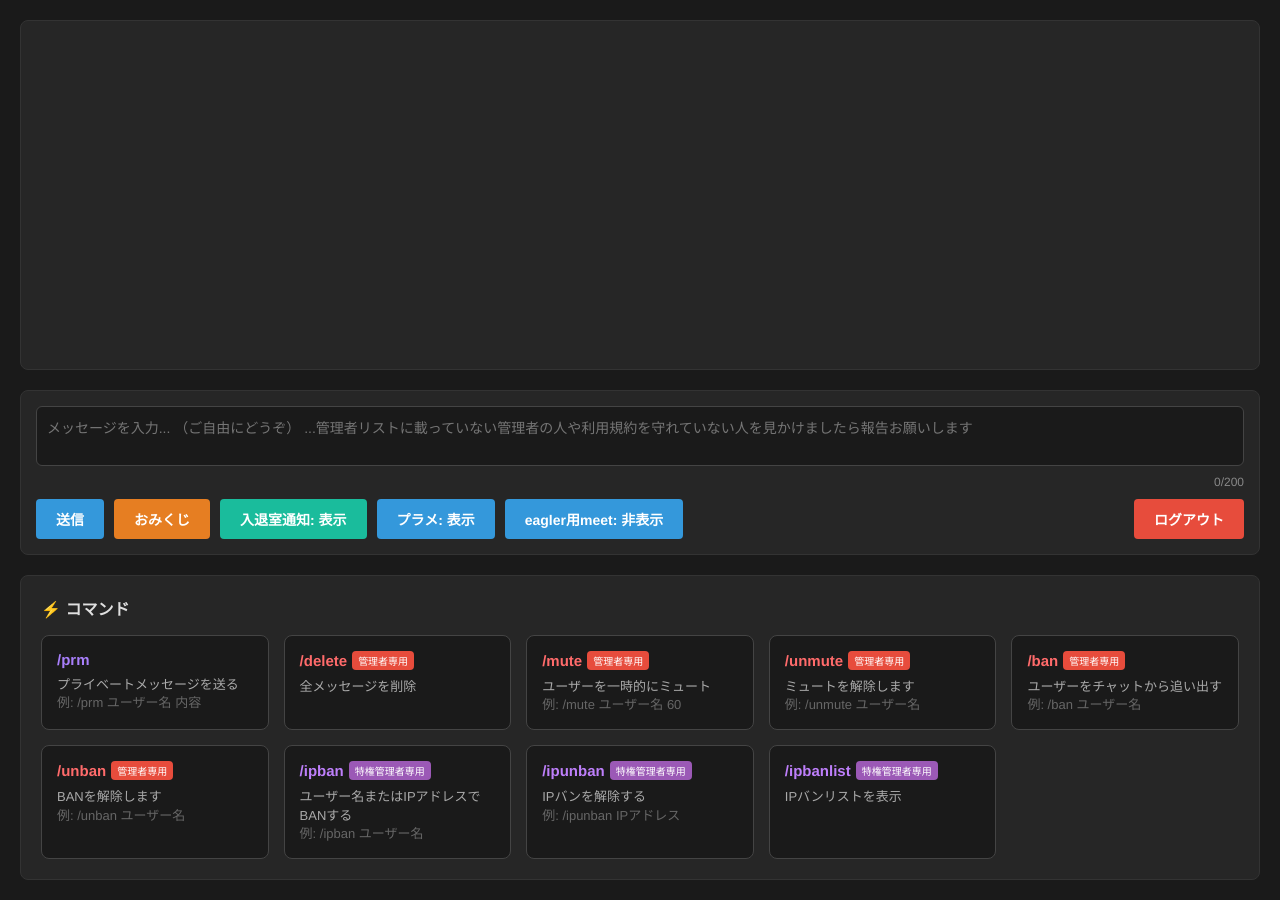
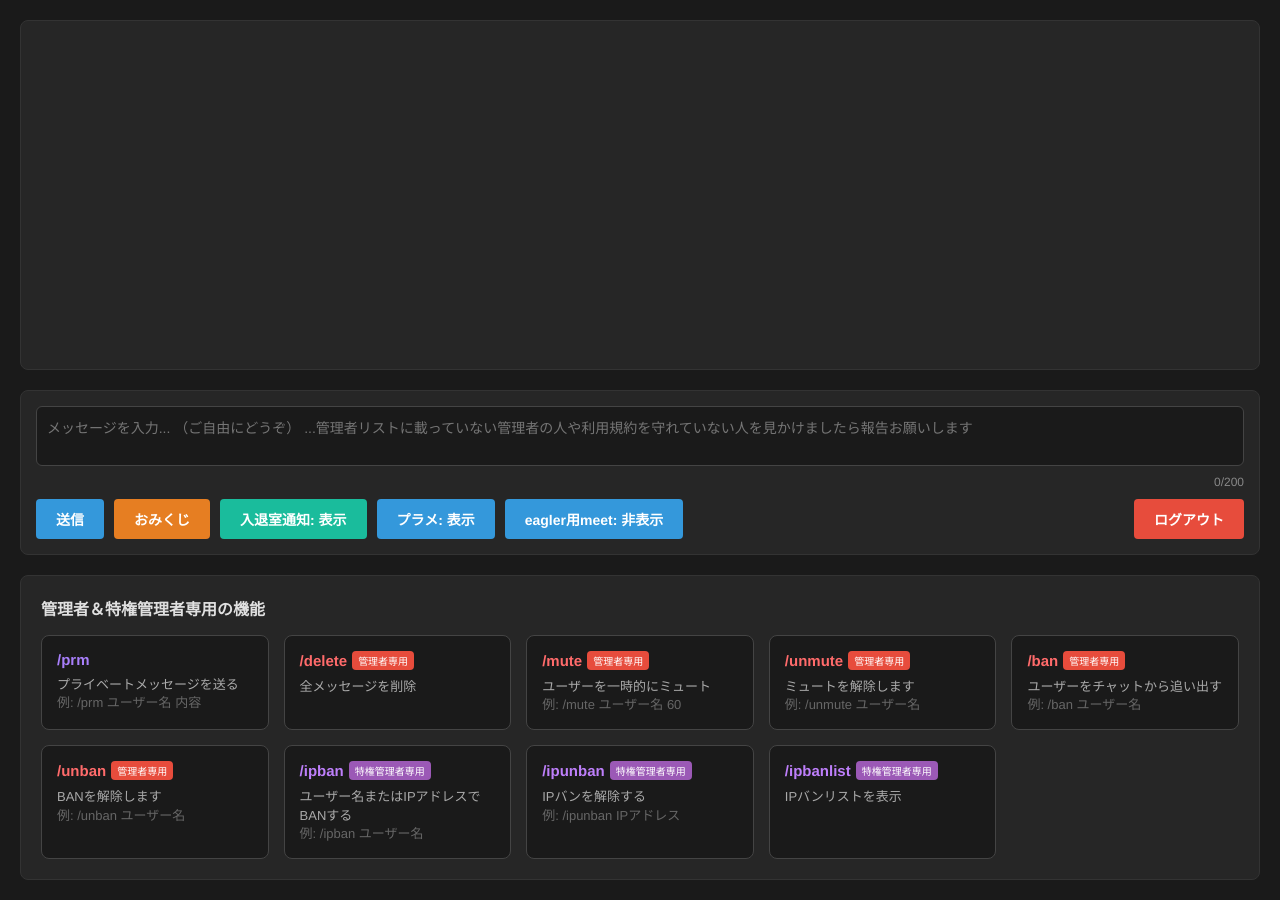
Before and after one commit to senadayon/minna-no-chat, a website: page public/chat.html in a window 1280 px wide. Drawn offline with nearby package versions, Linux system fonts and the light colour scheme; no server answers; sample sign-in values are in the browser's storage.

Commit message:
Update chat.html

```diff
--- a/public/chat.html
+++ b/public/chat.html
@@ -68,7 +68,7 @@
 
     <!-- コマンドエリア -->
     <div class="command-container">
-        <div class="command-title">⚡ コマンド</div>
+        <div class="command-title">管理者＆特権管理者専用の機能</div>
         <div class="command-grid">
             <div class="command-card">
                 <div class="command-name cmd-prm">/prm</div>
```
